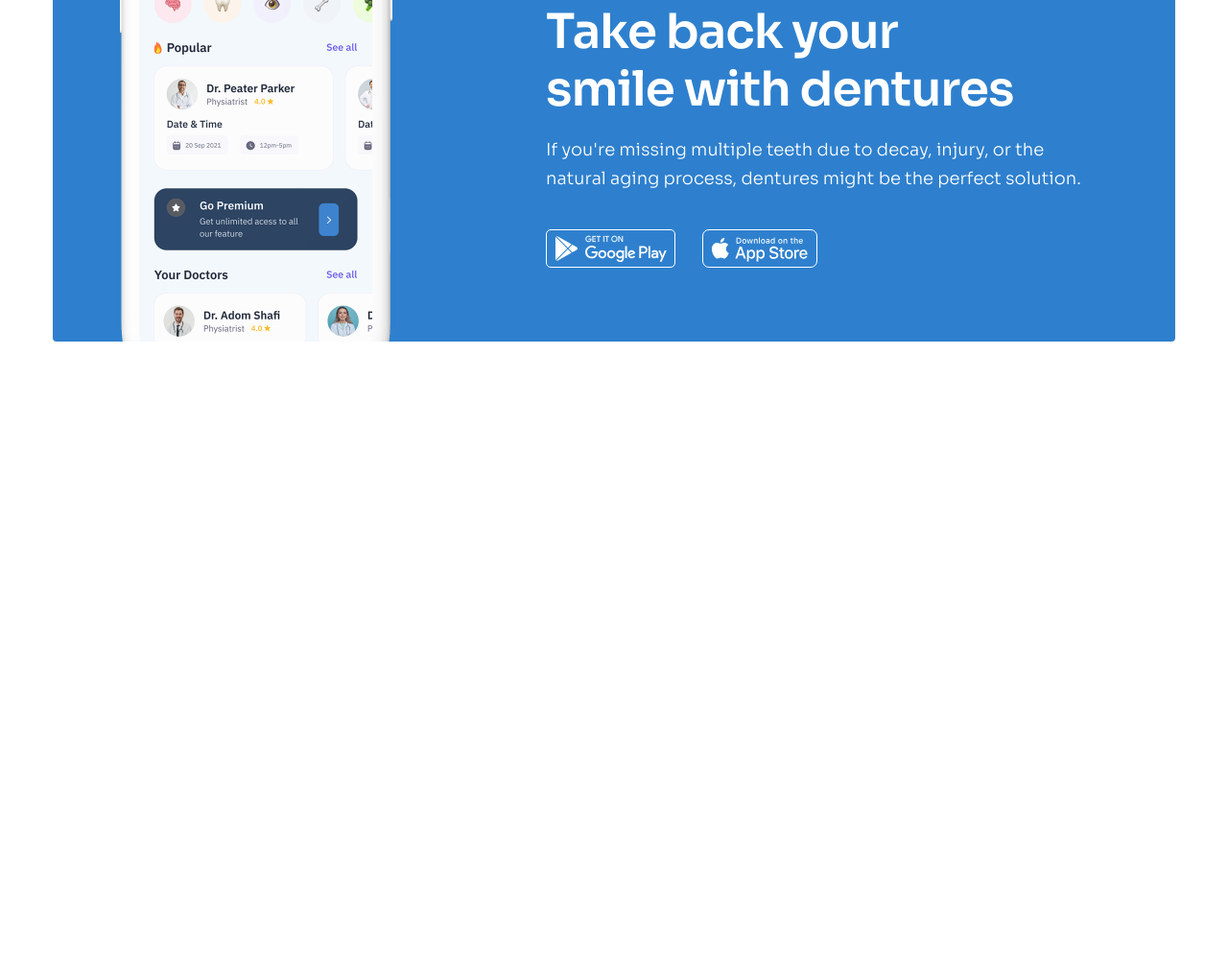
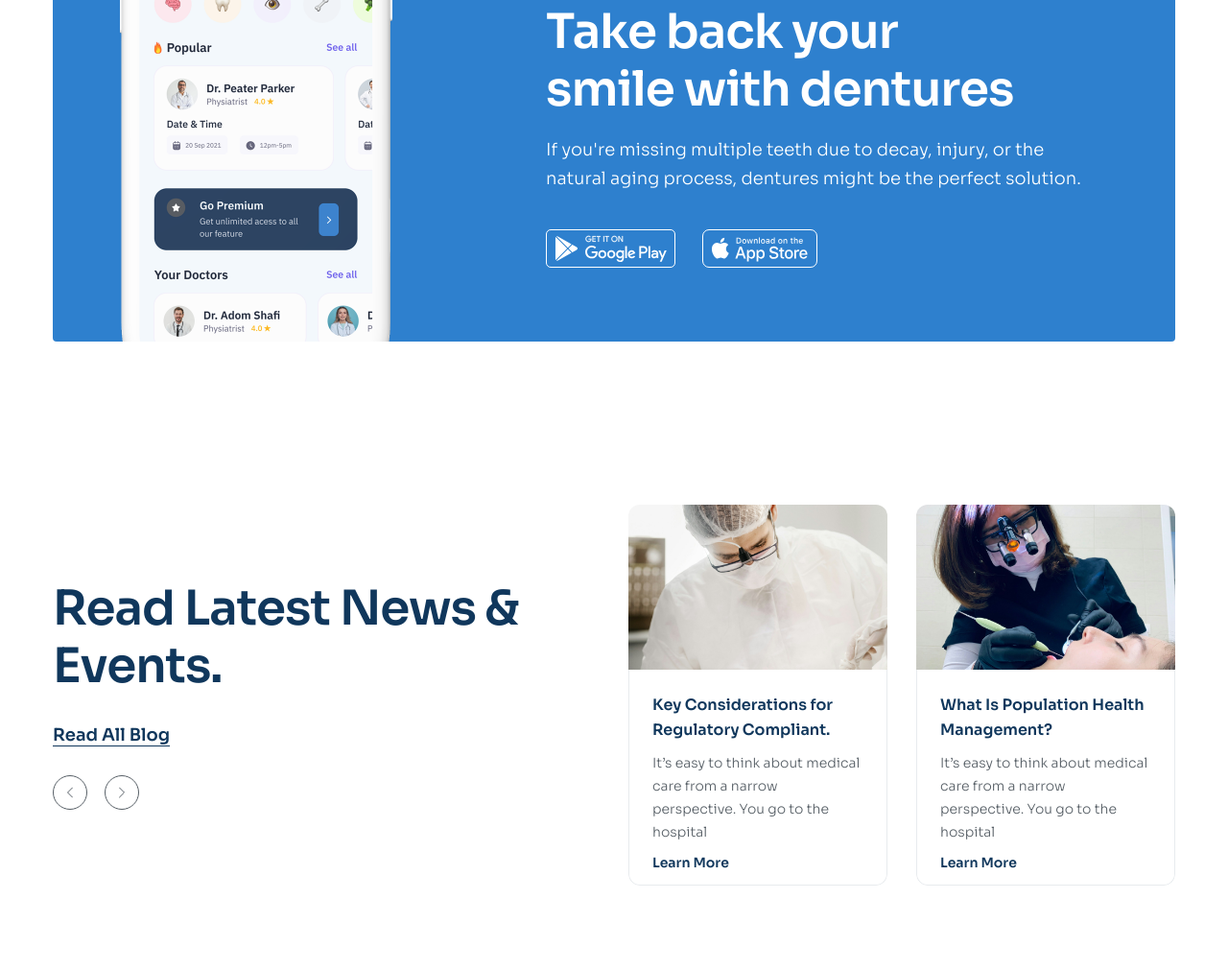
Before and after one commit to AnhLinhUIT/htmlcss-project-03, a plain HTML site: page index.html in a window 1280 px wide. Shown: the part 4609-5620 px from the top of the page at 96% size. Drawn offline with Linux system fonts and the light colour scheme.

Commit message:
Làm phần News

```diff
--- a/assets/css/styles.css
+++ b/assets/css/styles.css
@@ -59,6 +59,36 @@ a {
   font-size: 1.8rem;
   font-weight: 300;
   line-height: 1.67;
+}
+
+.control {
+  display: flex;
+  column-gap: 18px;
+}
+
+.control__btn {
+  display: flex;
+  align-items: center;
+  justify-content: center;
+  width: 36px;
+  height: 36px;
+  border-radius: 50%;
+  border: 1px solid #575f66;
+  outline: none;
+  color: #575f66;
+  background-color: #fff;
+  transition: 0.25s;
+}
+
+.control__btn:hover {
+  color: #fff;
+  background-color: #2e80ce;
+  border-color: #2e80ce;
+  cursor: pointer;
+}
+
+.control__next-icon {
+  rotate: 180deg;
 }
 
 /* Header */
@@ -471,35 +501,8 @@ a {
 }
 
 .member__control {
-  display: flex;
+  margin-top: 38px;
   justify-content: center;
-  column-gap: 18px;
-  margin-top: 38px;
-}
-
-.member__control-btn {
-  display: flex;
-  align-items: center;
-  justify-content: center;
-  width: 36px;
-  height: 36px;
-  border-radius: 50%;
-  border: 1px solid #575f66;
-  outline: none;
-  color: #575f66;
-  background-color: #fff;
-  transition: 0.25s;
-}
-
-.member__control-btn:hover {
-  color: #fff;
-  background-color: #2e80ce;
-  border-color: #2e80ce;
-  cursor: pointer;
-}
-
-.member__control-next-icon {
-  rotate: 180deg;
 }
 
 /* Install */
@@ -542,3 +545,99 @@ a {
   column-gap: 28px;
   margin-top: 38px;
 }
+
+/* News */
+.news {
+  margin-top: 85px;
+  padding: 85px 0;
+}
+
+.news__inner {
+  display: flex;
+  align-items: center;
+  justify-content: space-between;
+}
+
+.news.content {
+  flex-shrink: 0;
+}
+
+.news__heading {
+  min-width: 470px;
+}
+
+.news__more {
+  display: inline-block;
+  margin-top: 28px;
+  color: #10375c;
+  font-size: 1.8rem;
+  font-weight: 600;
+  line-height: 1.56; /* 155.556% */
+  text-decoration-line: underline;
+  text-underline-offset: 5px;
+}
+
+.news__control {
+  margin-top: 28px;
+}
+
+.news__list {
+  display: flex;
+  max-width: 570px;
+  column-gap: 30px;
+}
+
+.news-item {
+  flex: 1;
+  border-radius: 12px;
+  overflow: hidden;
+  transition: 0.25s;
+}
+
+.news-item:hover {
+  box-shadow: 0px 18px 50px 0px rgba(0, 0, 0, 0.05);
+  transform: translateY(-16px);
+}
+
+.news-item:hover .news-item__body {
+  border-color: #fff;
+}
+
+.news-item__thumb {
+  display: block;
+  width: 100%;
+  height: 172px;
+  object-fit: cover;
+}
+
+.news-item__body {
+  padding: 24px 24px 16px;
+  border: 1px solid #e8ebee;
+  background: #fff;
+  border-top: none;
+  border-radius: 0 0 12px 12px;
+  transition: 0.25s;
+}
+
+.news-item__heading {
+  color: #10375c;
+  font-size: 1.6rem;
+  font-weight: 600;
+  line-height: 1.625;
+}
+
+.news-item__desc {
+  margin-top: 10px;
+  color: #575f66;
+  font-size: 1.4rem;
+  font-weight: 300;
+  line-height: 1.714;
+}
+
+.news-item__more {
+  display: block;
+  margin-top: 12px;
+  color: #10375c;
+  font-size: 1.4rem;
+  font-weight: 600;
+}
--- a/index.html
+++ b/index.html
@@ -341,9 +341,9 @@
             </article>
           </div>
 
-          <div class="member__control">
+          <div class="member__control control">
             <!-- Previous -->
-            <button class="member__control-btn">
+            <button class="control__btn">
               <svg
                 width="6"
                 height="12"
@@ -361,10 +361,9 @@
             </button>
 
             <!-- Next -->
-            <!-- Previous -->
-            <button class="member__control-btn">
+            <button class="control__btn">
               <svg
-                class="member__control-next-icon"
+                class="control__next-icon"
                 width="6"
                 height="12"
                 viewBox="0 0 6 12"
@@ -412,6 +411,99 @@
           </div>
         </div>
       </section>
+
+      <!-- News -->
+      <section class="news">
+        <div class="container">
+          <div class="news__inner">
+            <section class="news__content">
+              <h2 class="news-heading section-heading">Read Latest News & Events.</h2>
+              <a href="#!" class="news__more">Read All Blog</a>
+              <div class="news__control control">
+                <!-- Previous -->
+                <button class="control__btn">
+                  <svg
+                    width="6"
+                    height="12"
+                    viewBox="0 0 6 12"
+                    fill="none"
+                    xmlns="http://www.w3.org/2000/svg"
+                  >
+                    <path
+                      d="M5.5 1L0.5 6L5.5 11"
+                      stroke="currentColor"
+                      stroke-linecap="round"
+                      stroke-linejoin="round"
+                    />
+                  </svg>
+                </button>
+
+                <!-- Next -->
+                <button class="control__btn">
+                  <svg
+                    class="control__next-icon"
+                    width="6"
+                    height="12"
+                    viewBox="0 0 6 12"
+                    fill="none"
+                    xmlns="http://www.w3.org/2000/svg"
+                  >
+                    <path
+                      d="M5.5 1L0.5 6L5.5 11"
+                      stroke="currentColor"
+                      stroke-linecap="round"
+                      stroke-linejoin="round"
+                    />
+                  </svg>
+                </button>
+              </div>
+            </section>
+            <div class="news__list">
+              <!-- News item 1 -->
+              <article class="news-item">
+                <figure>
+                  <a href="#!">
+                    <img src="./assets/img/hero-01.jpg" alt="" class="news-item__thumb" />
+                  </a>
+                </figure>
+                <section class="news-item__body">
+                  <h3>
+                    <a href="#!" class="news-item__heading">
+                      Key Considerations for Regulatory Compliant.
+                    </a>
+                  </h3>
+                  <p class="news-item__desc">
+                    It’s easy to think about medical care from a narrow perspective. You go to the
+                    hospital
+                  </p>
+                  <a href="#!" class="news-item__more">Learn More</a>
+                </section>
+              </article>
+
+              <!-- News item 2 -->
+              <article class="news-item">
+                <figure>
+                  <a href="#!">
+                    <img src="./assets/img/hero-02.jpg" alt="" class="news-item__thumb" />
+                  </a>
+                </figure>
+                <section class="news-item__body">
+                  <h3>
+                    <a href="#!" class="news-item__heading">
+                      What Is Population Health Management?
+                    </a>
+                  </h3>
+                  <p class="news-item__desc">
+                    It’s easy to think about medical care from a narrow perspective. You go to the
+                    hospital
+                  </p>
+                  <a href="#!" class="news-item__more">Learn More</a>
+                </section>
+              </article>
+            </div>
+          </div>
+        </div>
+      </section>
     </main>
   </body>
 </html>
```
